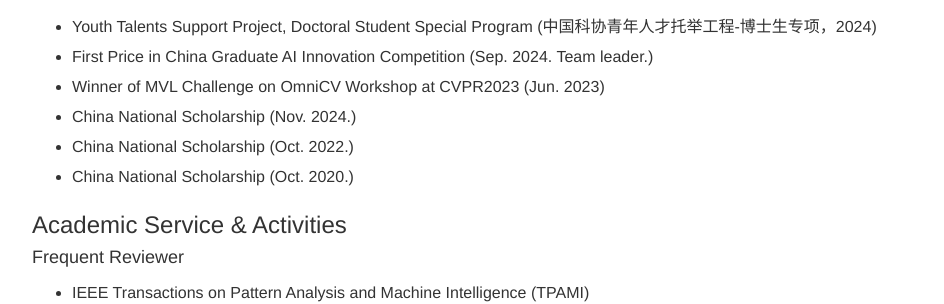
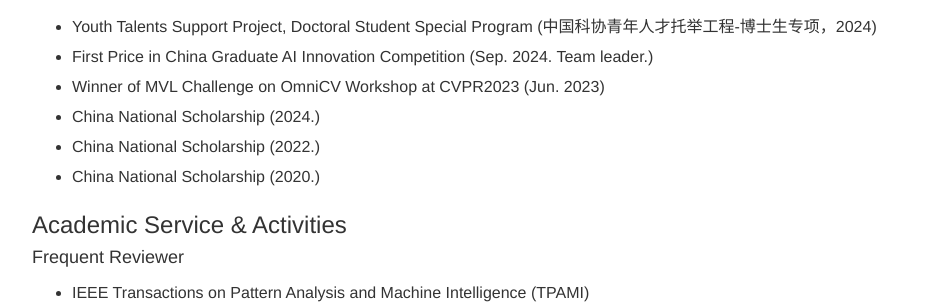
Before and after one commit to nie-lang/nie-lang.github.io, a Jekyll site: the page built from index.html, in a window 1280 px wide and 900 px high, scrolled down 6181 px. Shown: the part 152-456 px from the top of the window, without its empty margins (108-1052 px from the left). Built offline with Jekyll 4.4.1, drawn with Linux system fonts in a browser that asks for light colours; nearby versions of some CDN libraries; library files that are not in the unit come from our copies.

Commit message:
Update award.html

```diff
--- a/_includes/award.html
+++ b/_includes/award.html
@@ -8,9 +8,9 @@
 		<li>First Price in China Graduate AI Innovation Competition (Sep. 2024. Team leader.) </li>
 		<li>Winner of MVL Challenge on OmniCV Workshop at CVPR2023 (Jun. 2023) </li>
 		<!--<li>Ph.D. Innovation Fund of BJTU (Apr. 2022)</li>-->
-		<li>China National Scholarship (Nov. 2024.)</li>
-		<li>China National Scholarship (Oct. 2022.)</li>
-		<li>China National Scholarship (Oct. 2020.)</li>
+		<li>China National Scholarship (2024.)</li>
+		<li>China National Scholarship (2022.)</li>
+		<li>China National Scholarship (2020.)</li>
 	</ul>
 
 	<h3>
```
